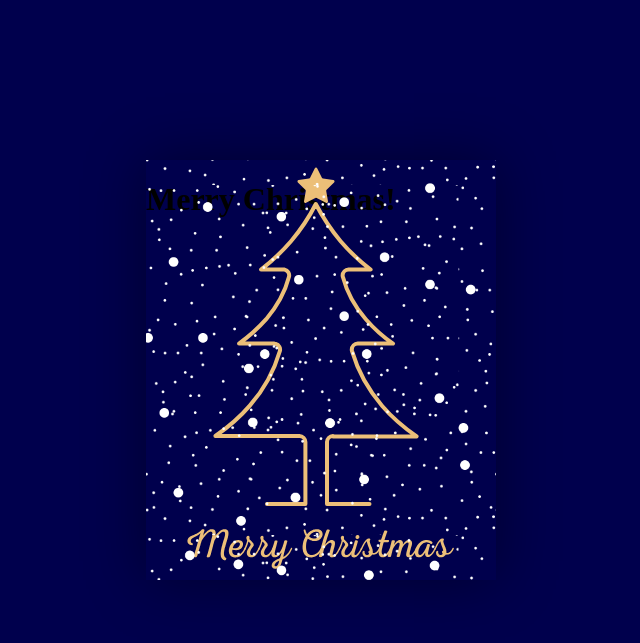
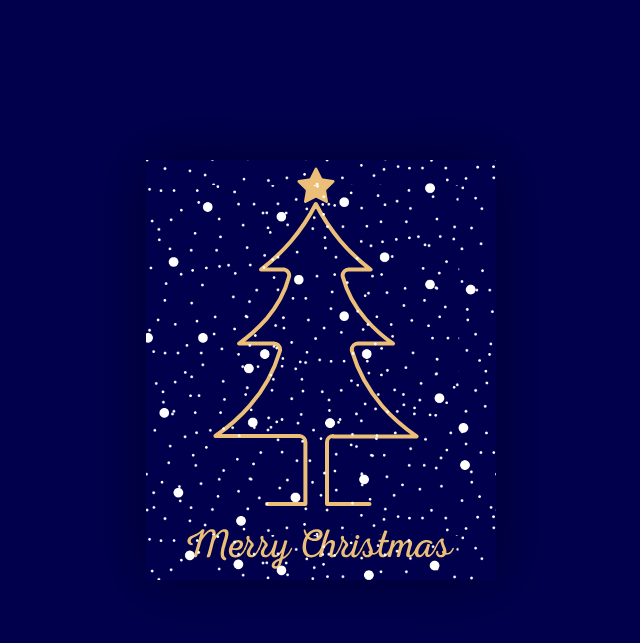
Before and after one commit to ShivamAnand0/merry-christmas, a plain HTML site: page index.html in a window 1280 px wide. Shown: the whole page, without its empty margins (319-959 px from the left). Drawn offline with Linux system fonts and the light colour scheme.

Commit message:
merry christmas

```diff
--- a/index.html
+++ b/index.html
@@ -25,7 +25,6 @@
       </g>
     </svg>
 <div class="snow"></div>
-<h1>Merry Christmas!</h1>
 </div>
     </body>
 </html>
```
